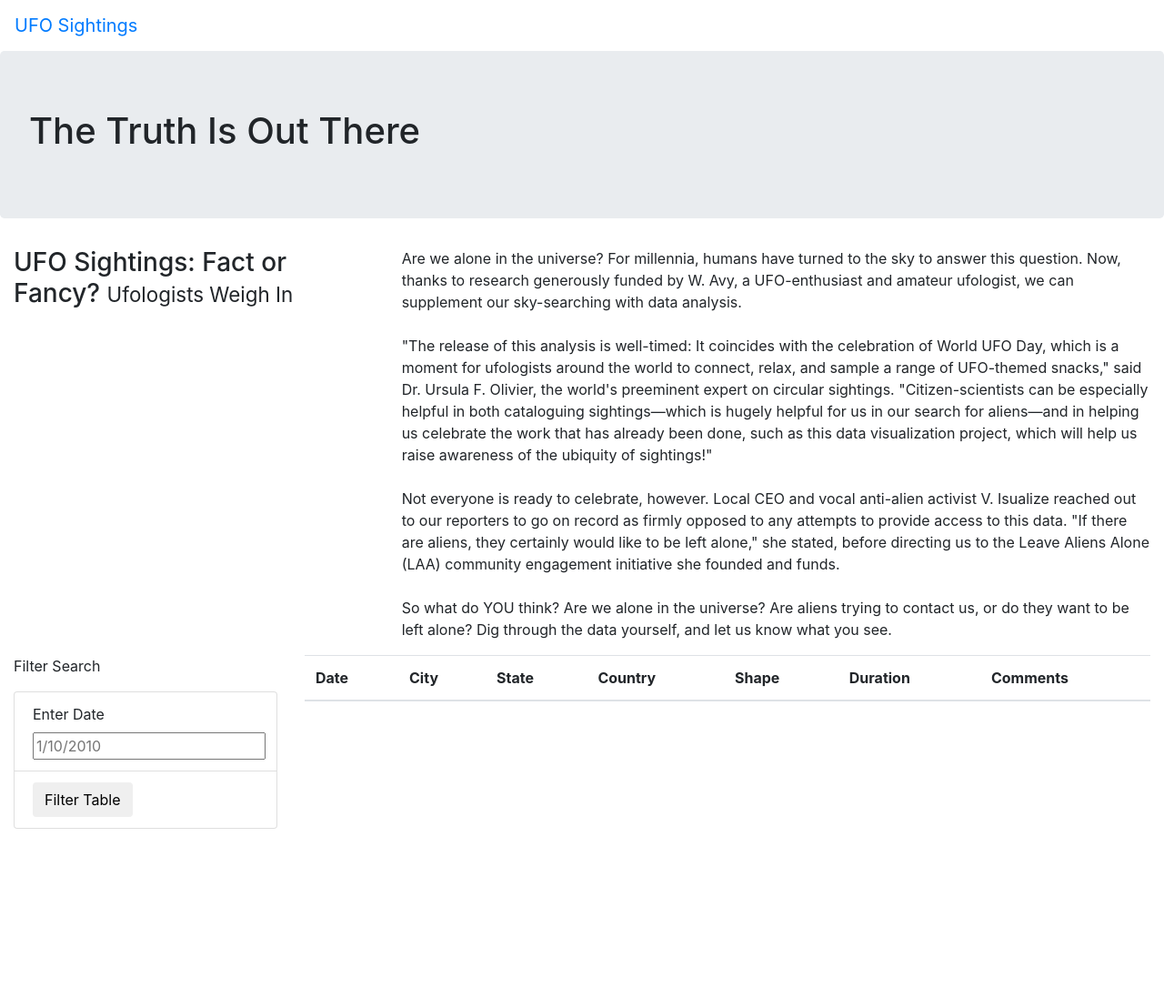
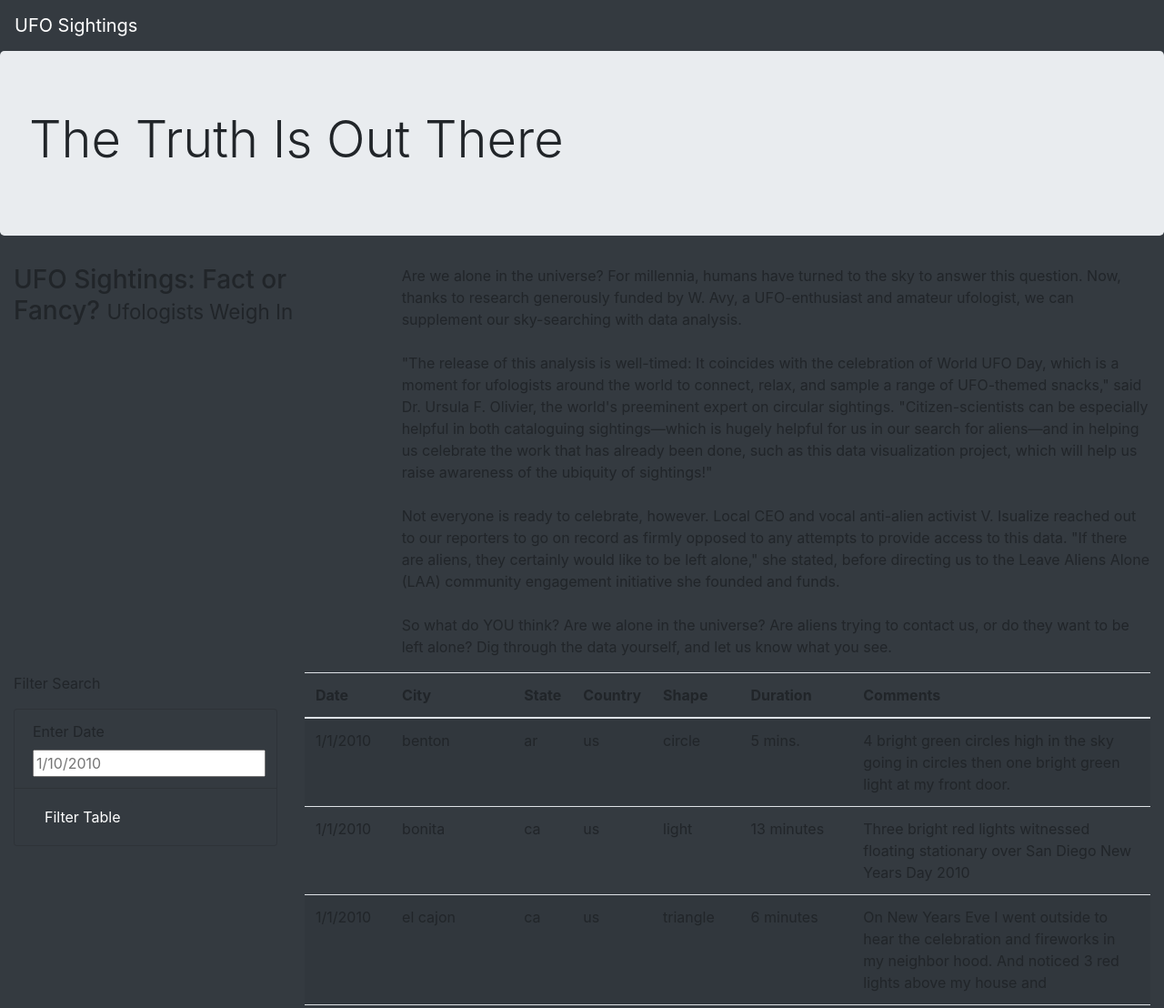
Before and after one commit to Lora-Borja/UFOs, a plain HTML site: page index.html in a window 1280 px wide. Shown: the top 1108 px of the page at 91% size. Before the commit the page ends 911 px from the top, so only its background shows below. Drawn offline with nearby package versions, Linux system fonts and the light colour scheme.

Commit message:
Updating index.html

```diff
--- a/index.html
+++ b/index.html
@@ -12,13 +12,13 @@
     />
     <link rel="stylesheet" href="static/css/style.css">
 </head>
-<body>
+<body class="bg-dark">
     <div class="wrapper">
-        <nav class="navbar navbar-expand-lg">
+        <nav class="navbar navbar-dark bg-dark navbar-expand-lg">
             <a class="navbar-brand" href="index.html">UFO Sightings</a>
         </nav>
         <div class="jumbotron">
-            <h1>The Truth Is Out There</h1>
+            <h1 class="display-4">The Truth Is Out There</h1>
         </div>
         <div class="container-fluid">
             <div class="row">
@@ -39,18 +39,18 @@
         <div class="container-fluid">
             <div class="row">
                 <div class="col-md-3">
-                    <form>
+                    <form class="bg-dark">
                         <p>Filter Search</p>
+                        <ul class="list-group bg-dark">
+                            <li class="list-group-item bg-dark">
+                                <label for="date">Enter Date</label>
+                                <input type="text" placeholder="1/10/2010" id="datetime" />
+                            </li>
+                            <li class="list-group-item bg-dark">
+                                <button id="filter-btn" type="button" class="btn btn-dark">Filter Table</button>
+                            </li>
+                        </ul>
                     </form>
-                    <ul class="list-group">
-                        <li class="list-group-item">
-                            <label for="date">Enter Date</label>
-                            <input type="text" placeholder="1/10/2010" id="datetime" />
-                        </li>
-                        <li class="list-group-item">
-                            <button id="filter-btn" type="button" class="btn btn-default">Filter Table</button>
-                        </li>
-                    </ul>
                 </div>
                 <div class="col-md-9">
                     <table class="table table-striped">
@@ -71,6 +71,8 @@
             </div>
         </div>
     </div>
-
+    <script src="https://cdnjs.cloudflare.com/ajax/libs/d3/4.11.0/d3.js"></script>
+    <script src="static/js/data.js"></script>
+    <script src="static/js/app.js"></script>
 </body>
 </html>
```
